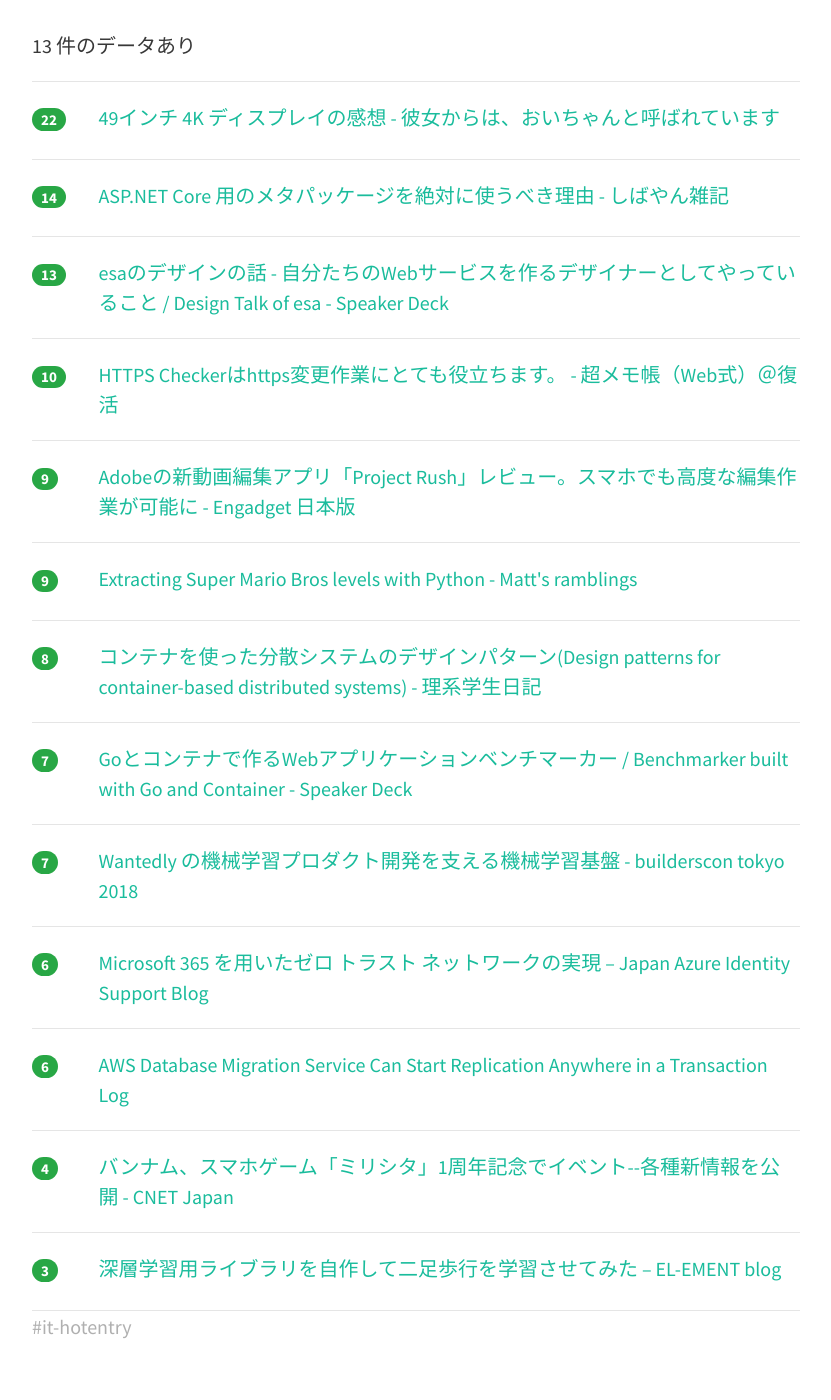
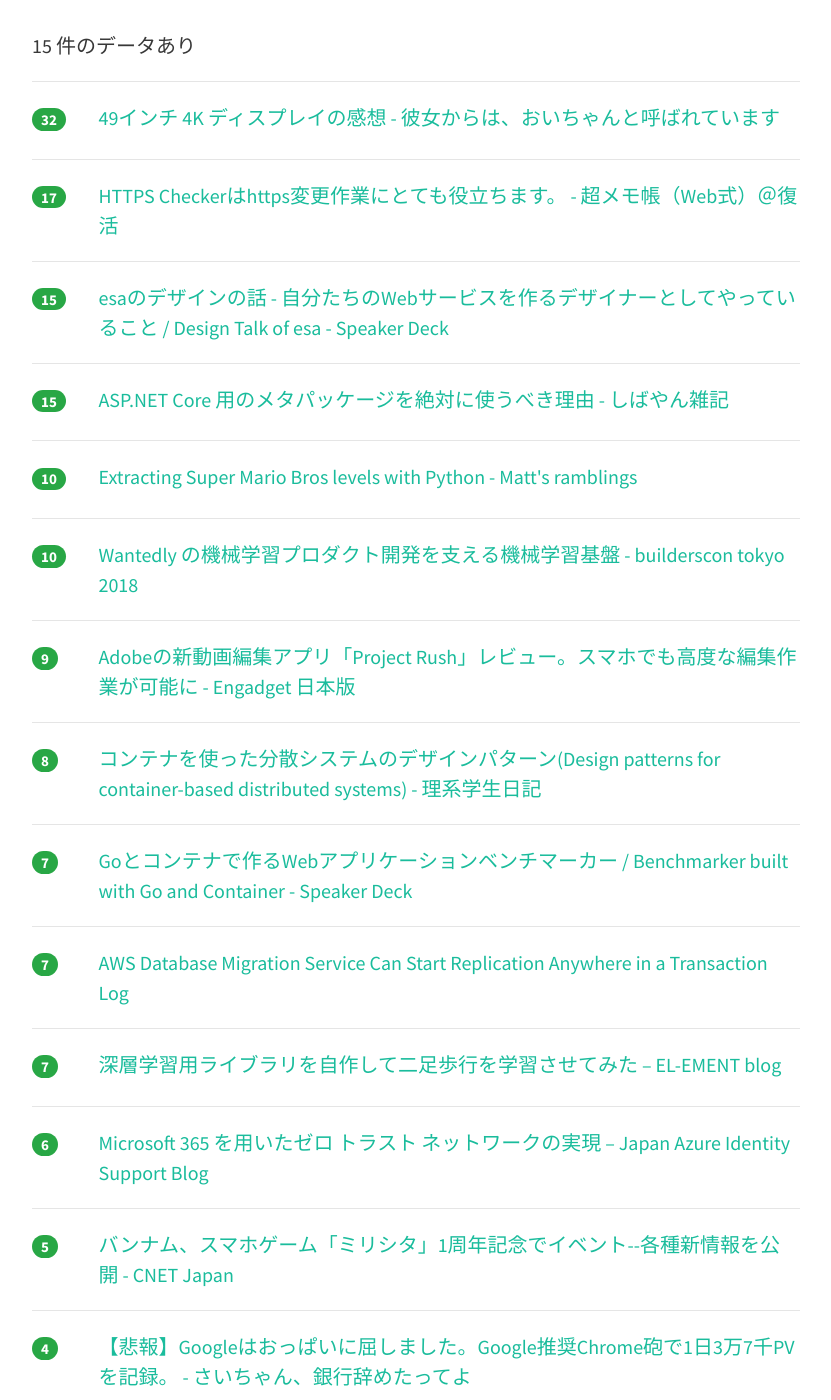
Before and after one commit to yatta47/hatena-matome-site, a Jekyll site: the page built from _posts/2018-07-01-hatena.md, in a window 1280 px wide and 1400 px high, scrolled down 292 px. Shown: the whole window, without its empty margins (224-1055 px from the left). Built offline with Jekyll 4.4.1, drawn with Linux system fonts in a browser that asks for light colours; nearby versions of some CDN libraries; some of the changed text lies outside the part shown.

Commit message:
Updated 2018-07-01

```diff
--- a/_posts/2018-07-01-hatena.md
+++ b/_posts/2018-07-01-hatena.md
@@ -1,39 +1,44 @@
 ---
 layout: post
 title:  "2018-07-01 はてぶIT"
-date:   2018-07-01 08:01:45
+date:   2018-07-01 09:03:19
 tags: [it-hotentry]
 ---
-13 件のデータあり
+15 件のデータあり
 
 <hr><div class="row">
-<div class="col-1"><span class="badge badge-pill badge-success h2">22</span></div>
+<div class="col-1"><span class="badge badge-pill badge-success h2">32</span></div>
 <div class="col-11"><a href='http://blog.inouetakuya.info/entry/2018/06/30/204134' target='_blank'>49インチ 4K ディスプレイの感想 - 彼女からは、おいちゃんと呼ばれています</a></div>
 </div>
 <hr>
 <div class="row">
-<div class="col-1"><span class="badge badge-pill badge-success h2">14</span></div>
+<div class="col-1"><span class="badge badge-pill badge-success h2">17</span></div>
+<div class="col-11"><a href='https://www.ituki-yu2.net/entry/https_checker' target='_blank'>HTTPS Checkerはhttps変更作業にとても役立ちます。 - 超メモ帳（Web式）＠復活</a></div>
+</div>
+<hr>
+<div class="row">
+<div class="col-1"><span class="badge badge-pill badge-success h2">15</span></div>
+<div class="col-11"><a href='https://speakerdeck.com/ken_c_lo/design-talk-of-esa?slide=18' target='_blank'>esaのデザインの話 - 自分たちのWebサービスを作るデザイナーとしてやっていること / Design Talk of esa - Speaker Deck</a></div>
+</div>
+<hr>
+<div class="row">
+<div class="col-1"><span class="badge badge-pill badge-success h2">15</span></div>
 <div class="col-11"><a href='https://blog.shibayan.jp/entry/20180701/1530374130' target='_blank'>ASP.NET Core 用のメタパッケージを絶対に使うべき理由 - しばやん雑記</a></div>
 </div>
 <hr>
 <div class="row">
-<div class="col-1"><span class="badge badge-pill badge-success h2">13</span></div>
-<div class="col-11"><a href='https://speakerdeck.com/ken_c_lo/design-talk-of-esa?slide=18' target='_blank'>esaのデザインの話 - 自分たちのWebサービスを作るデザイナーとしてやっていること / Design Talk of esa - Speaker Deck</a></div>
+<div class="col-1"><span class="badge badge-pill badge-success h2">10</span></div>
+<div class="col-11"><a href='http://matthewearl.github.io/2018/06/28/smb-level-extractor/' target='_blank'>Extracting Super Mario Bros levels with Python - Matt's ramblings</a></div>
 </div>
 <hr>
 <div class="row">
 <div class="col-1"><span class="badge badge-pill badge-success h2">10</span></div>
-<div class="col-11"><a href='https://www.ituki-yu2.net/entry/https_checker' target='_blank'>HTTPS Checkerはhttps変更作業にとても役立ちます。 - 超メモ帳（Web式）＠復活</a></div>
+<div class="col-11"><a href='https://builderscon.io/tokyo/2018/session/bacea03a-9bb6-4042-a31e-983b23efca59' target='_blank'>Wantedly の機械学習プロダクト開発を支える機械学習基盤 - builderscon tokyo 2018</a></div>
 </div>
 <hr>
 <div class="row">
 <div class="col-1"><span class="badge badge-pill badge-success h2">9</span></div>
 <div class="col-11"><a href='https://japanese.engadget.com/2018/06/28/adobe-project-rush/' target='_blank'>Adobeの新動画編集アプリ「Project Rush」レビュー。スマホでも高度な編集作業が可能に - Engadget 日本版</a></div>
-</div>
-<hr>
-<div class="row">
-<div class="col-1"><span class="badge badge-pill badge-success h2">9</span></div>
-<div class="col-11"><a href='http://matthewearl.github.io/2018/06/28/smb-level-extractor/' target='_blank'>Extracting Super Mario Bros levels with Python - Matt's ramblings</a></div>
 </div>
 <hr>
 <div class="row">
@@ -48,7 +53,12 @@ tags: [it-hotentry]
 <hr>
 <div class="row">
 <div class="col-1"><span class="badge badge-pill badge-success h2">7</span></div>
-<div class="col-11"><a href='https://builderscon.io/tokyo/2018/session/bacea03a-9bb6-4042-a31e-983b23efca59' target='_blank'>Wantedly の機械学習プロダクト開発を支える機械学習基盤 - builderscon tokyo 2018</a></div>
+<div class="col-11"><a href='https://aws.amazon.com/about-aws/whats-new/2018/06/aws-dms-can-start-replication-anywhere-in-a-transaction-log/' target='_blank'>AWS Database Migration Service Can Start Replication Anywhere in a Transaction Log</a></div>
+</div>
+<hr>
+<div class="row">
+<div class="col-1"><span class="badge badge-pill badge-success h2">7</span></div>
+<div class="col-11"><a href='http://el-ement.com/blog/2018/06/30/full-ddpg/' target='_blank'>深層学習用ライブラリを自作して二足歩行を学習させてみた – EL-EMENT blog</a></div>
 </div>
 <hr>
 <div class="row">
@@ -57,17 +67,17 @@ tags: [it-hotentry]
 </div>
 <hr>
 <div class="row">
-<div class="col-1"><span class="badge badge-pill badge-success h2">6</span></div>
-<div class="col-11"><a href='https://aws.amazon.com/about-aws/whats-new/2018/06/aws-dms-can-start-replication-anywhere-in-a-transaction-log/' target='_blank'>AWS Database Migration Service Can Start Replication Anywhere in a Transaction Log</a></div>
+<div class="col-1"><span class="badge badge-pill badge-success h2">5</span></div>
+<div class="col-11"><a href='https://japan.cnet.com/article/35121726/' target='_blank'>バンナム、スマホゲーム「ミリシタ」1周年記念でイベント--各種新情報を公開 - CNET Japan</a></div>
 </div>
 <hr>
 <div class="row">
 <div class="col-1"><span class="badge badge-pill badge-success h2">4</span></div>
-<div class="col-11"><a href='https://japan.cnet.com/article/35121726/' target='_blank'>バンナム、スマホゲーム「ミリシタ」1周年記念でイベント--各種新情報を公開 - CNET Japan</a></div>
+<div class="col-11"><a href='http://www.saichanblog.com/entry/chromehou' target='_blank'>【悲報】Googleはおっぱいに屈しました。Google推奨Chrome砲で1日3万7千PVを記録。 - さいちゃん、銀行辞めたってよ</a></div>
 </div>
 <hr>
 <div class="row">
-<div class="col-1"><span class="badge badge-pill badge-success h2">3</span></div>
-<div class="col-11"><a href='http://el-ement.com/blog/2018/06/30/full-ddpg/' target='_blank'>深層学習用ライブラリを自作して二足歩行を学習させてみた – EL-EMENT blog</a></div>
+<div class="col-1"><span class="badge badge-pill badge-success h2">4</span></div>
+<div class="col-11"><a href='https://allabout.co.jp/gm/gc/475222/' target='_blank'>Excelの改行をセル内で行う2つの方法＆改行の解除法 [エクセル（Excel）の使い方] All About</a></div>
 </div>
 <hr>
```
